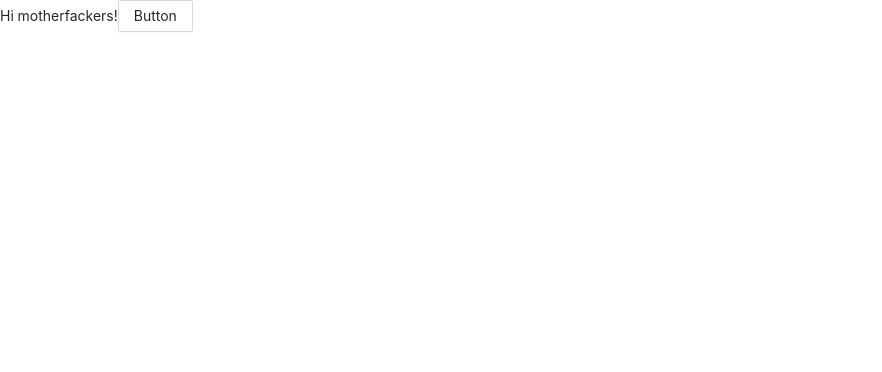
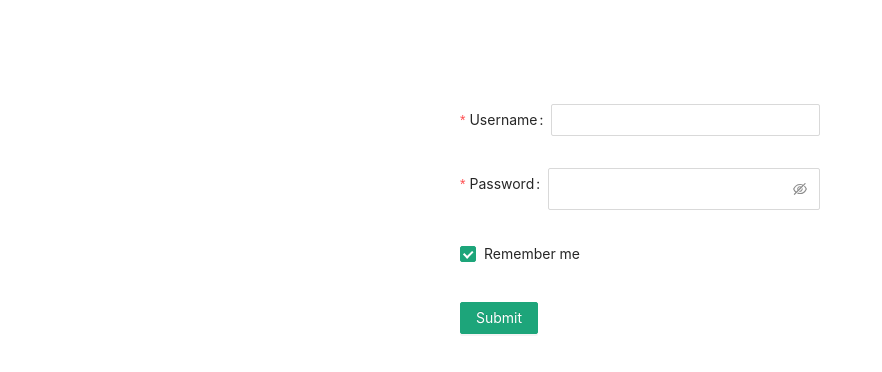
Before and after one commit to medvedenko96/crop, a React app in the folder client/: page /admin in a window 1280 px wide. Shown: the whole page, without its empty margins (0-882 px from the left). Built offline with nearby package versions, Linux system fonts and the light colour scheme.

Commit message:
added store

```diff
--- a/client/package.json
+++ b/client/package.json
@@ -23,11 +23,6 @@
     "test": "react-app-rewired test",
     "lint": "eslint"
   },
-  "eslintConfig": {
-    "extends": [
-      "react-app"
-    ]
-  },
   "browserslist": {
     "production": [
       ">0.2%",
--- a/client/src/components/App/App.less
+++ b/client/src/components/App/App.css
@@ -1,4 +1,3 @@
-@import '~antd/dist/antd.less';
 
 body {
   margin: 0;
--- a/client/src/components/App/AppComponent.js
+++ b/client/src/components/App/AppComponent.js
@@ -1,15 +1,13 @@
 import React from 'react';
 
-import './App.less';
-import { Button } from 'antd'
+import Login from '../../pages/AdminLogin';
 
-const AppComponent = () => {
-  return (
-    <div>
-      Hi motherfackers!
-        <Button>Button</Button>
-    </div>
-  );
-};
+import './App.css';
+
+const AppComponent = () => (
+  <div>
+    <Login />
+  </div>
+);
 
 export default AppComponent;
--- a/client/src/components/App/index.js
+++ b/client/src/components/App/index.js
@@ -1,3 +1,3 @@
-import App from './AppComponent'
+import App from './AppComponent';
 
 export default App;
--- /dev/null
+++ b/client/src/components/Login/Login.module.css
@@ -0,0 +1,5 @@
+.wrapper {
+	display: flex;
+	justify-content: center;
+	margin-top: 100px;
+}
--- /dev/null
+++ b/client/src/components/Login/LoginComponent.js
@@ -0,0 +1,45 @@
+import React from 'react';
+import {
+  Form, Input, Button, Checkbox,
+} from 'antd';
+
+import styles from './Login.module.css';
+
+const LoginComponent = ({ onSuccess, onFailed }) => (
+    <div className={styles.wrapper}>
+      <Form
+        name="auth"
+        initialValues={{ remember: true }}
+        onFinish={onSuccess}
+        onFinishFailed={onFailed}
+      >
+        <Form.Item
+          label="Username"
+          name="username"
+          rules={[{ required: true, message: 'Please input your username!' }]}
+        >
+          <Input />
+        </Form.Item>
+
+        <Form.Item
+          label="Password"
+          name="password"
+          rules={[{ required: true, message: 'Please input your password!' }]}
+        >
+          <Input.Password />
+        </Form.Item>
+
+        <Form.Item name="remember" valuePropName="checked">
+          <Checkbox>Remember me</Checkbox>
+        </Form.Item>
+
+        <Form.Item>
+          <Button type="primary" htmlType="submit">
+              Submit
+          </Button>
+        </Form.Item>
+      </Form>
+    </div>
+);
+
+export default LoginComponent;
--- /dev/null
+++ b/client/src/components/Login/index.js
@@ -0,0 +1,3 @@
+import LoginComponent from './LoginComponent';
+
+export default LoginComponent;
--- a/client/src/index.js
+++ b/client/src/index.js
@@ -1,20 +1,18 @@
 import React from 'react';
 import ReactDOM from 'react-dom';
 import { Provider } from 'react-redux';
-import { BrowserRouter as Router } from "react-router-dom";
+import { BrowserRouter as Router, Route } from 'react-router-dom';
 
-import App from './components/App';
-import Store from './store'
+import Login from './pages/AdminLogin';
+import Store from './store';
 
-
+import 'antd/dist/antd.less';
 
 ReactDOM.render(
-  <React.StrictMode>
     <Provider store={Store}>
         <Router>
-            <App />
+            <Route exect path="/admin" component={Login} />
         </Router>
-    </Provider>
-  </React.StrictMode>,
-  document.getElementById('root')
+    </Provider>,
+    document.getElementById('root'),
 );
--- /dev/null
+++ b/client/src/pages/AdminLogin/AdminLoginPage.js
@@ -0,0 +1,19 @@
+import React from 'react';
+
+import LoginComponent from '../../components/Login';
+
+const AdminLoginPage = () => {
+  const handleSuccess = (values) => {
+    console.log('Success:', values);
+  };
+
+  const handleFailed = (errorInfo) => {
+    console.log('Failed:', errorInfo);
+  };
+
+  return (
+      <LoginComponent onSuccess={handleSuccess} onFailed={handleFailed} />
+  );
+};
+
+export default AdminLoginPage;
--- /dev/null
+++ b/client/src/pages/AdminLogin/index.js
@@ -0,0 +1,3 @@
+import AdminLoginPage from './AdminLoginPage';
+
+export default AdminLoginPage;
--- a/client/src/store/index.js
+++ b/client/src/store/index.js
@@ -1,7 +1,7 @@
 import { createStore, applyMiddleware } from 'redux';
 
-import reducers from "./reducers";
+import reducers from './reducers';
 
-const Store = createStore(reducers, [], applyMiddleware());
+const Store = createStore(reducers, {}, applyMiddleware());
 
 export default Store;
--- a/routes/index.js
+++ b/routes/index.js
@@ -3,8 +3,8 @@ const express = require('express');
 const router = express.Router();
 const authService = require('../services/authService');
 
-// auth
-router.post('/login', authService.login);
+// AdminLogin
+router.post('/AdminLogin', authService.login);
 router.post('/create-user', authService.createUser);
 router.get('/logout', authService.logout);
 
```
Also changed, not shown: client/src/store/reducers/auth/reducer.js (+4 -4 lines), client/config-overrides.js (indentation only), 2 other files.
